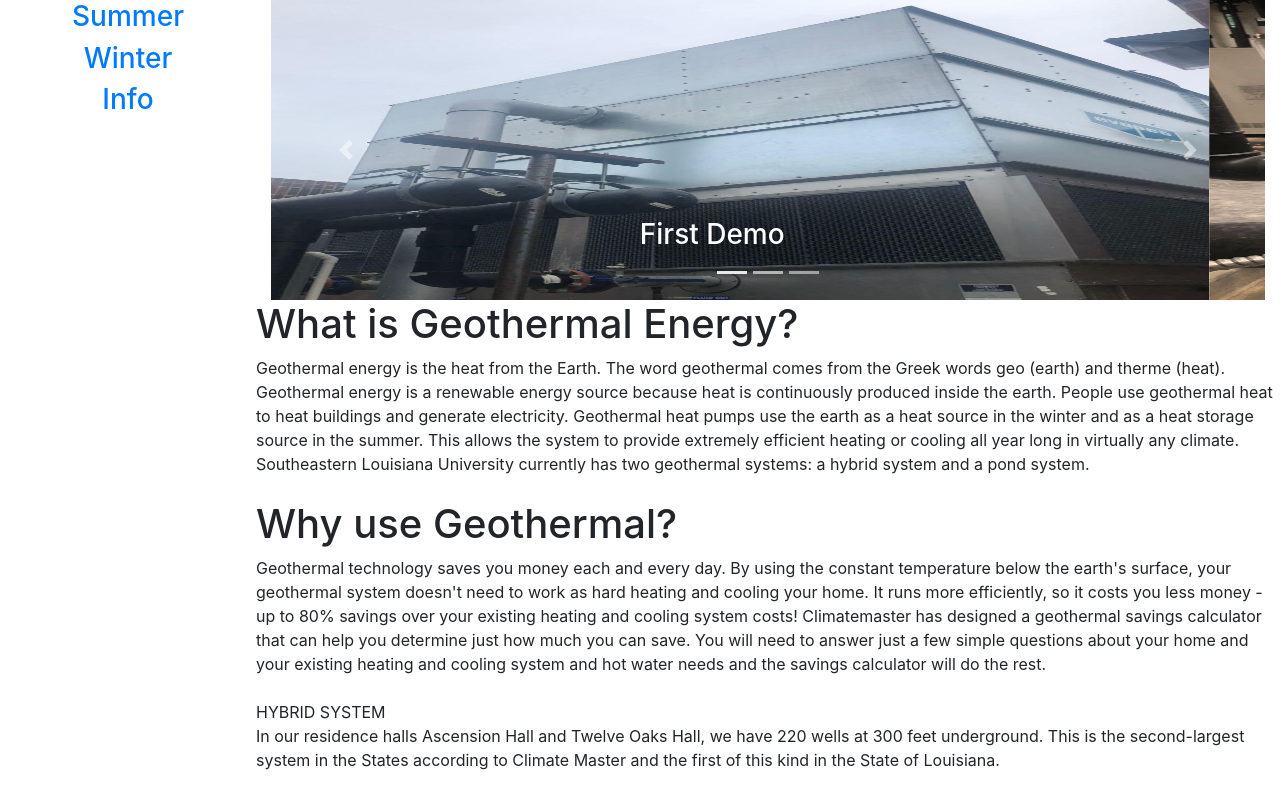
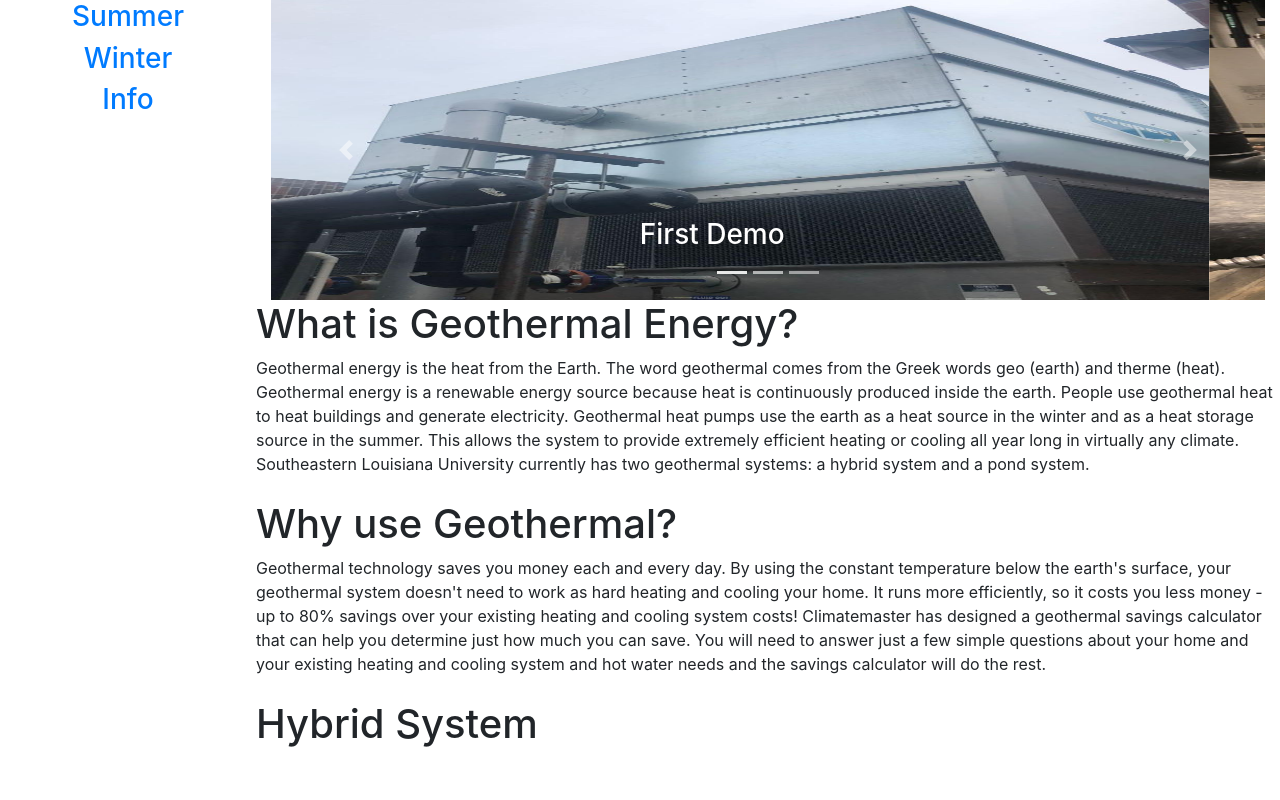
Before and after one commit to Phillip-White/411-Project, a React (Create React App) app in the folder geothermal-animation/: page /Info in a window 1280 px wide. Built offline with nearby package versions, Linux system fonts and the light colour scheme.

Commit message:
Actual changes carousel

```diff
--- a/geothermal-animation/src/Info.js
+++ b/geothermal-animation/src/Info.js
@@ -50,13 +50,13 @@ class Info extends React.Component {
                     Geothermal technology saves you money each and every day. By using the constant temperature below the earth's surface, your geothermal system doesn't need to work as hard heating and cooling your home. It runs more efficiently, so it costs you less money - up to 80% savings over your existing heating and cooling system costs!
                     Climatemaster has designed a geothermal savings calculator that can help you determine just how much you can save. You will need to answer just a few simple questions about your home and your existing heating and cooling system and hot water needs and the savings calculator will do the rest.
                     <br/><br/>
-                    HYBRID SYSTEM<br></br>
+                    <h1>Hybrid System</h1><br></br>
                     In our residence halls Ascension Hall and Twelve Oaks Hall, we have  220 wells at 300 feet underground. This is the second-largest system in the States according to Climate Master and the first of this kind in the State of Louisiana.
                     <br/><br/>
-                    POND SYSTEMS<br/>
+                    <h1>Pond Systems</h1><br/>
                     We utilize a pond loop system at the Sustainability Center. The pond closed-loop configuration is the most economical configuration. It can be installed when the building is situated close to a body of surface water, such as a lake or a pond. The system functions similarly to a ground loop system. Pipes are usually run to the water with longer sections submerged in the water itself. The pipe may be curled densely in order to fit more of it in a given space. It is recommended that pond loops are used only in cases where the water does not drop below 6 to 8 feet at its lowest level in order to ascertain sufficient heat-transfer capability. Pond loops with closed systems do not affect water bodies in any adverse way.
                     <br></br><br/>
-                    Explore Hybrid System
+                    <h1>Explore Hybrid System </h1>
                     <br/>
                     Summer: Heat is absorbed from the building and dissipated into the ground. The temperature in the ground is lower, 60°F, than underneath the ground, 85°F or more. Therefore, heat is collected throughout the water wells and dissipated into the ground. Water returns to the dorms with a lower temperature.                    </div>
                 </div>
```
